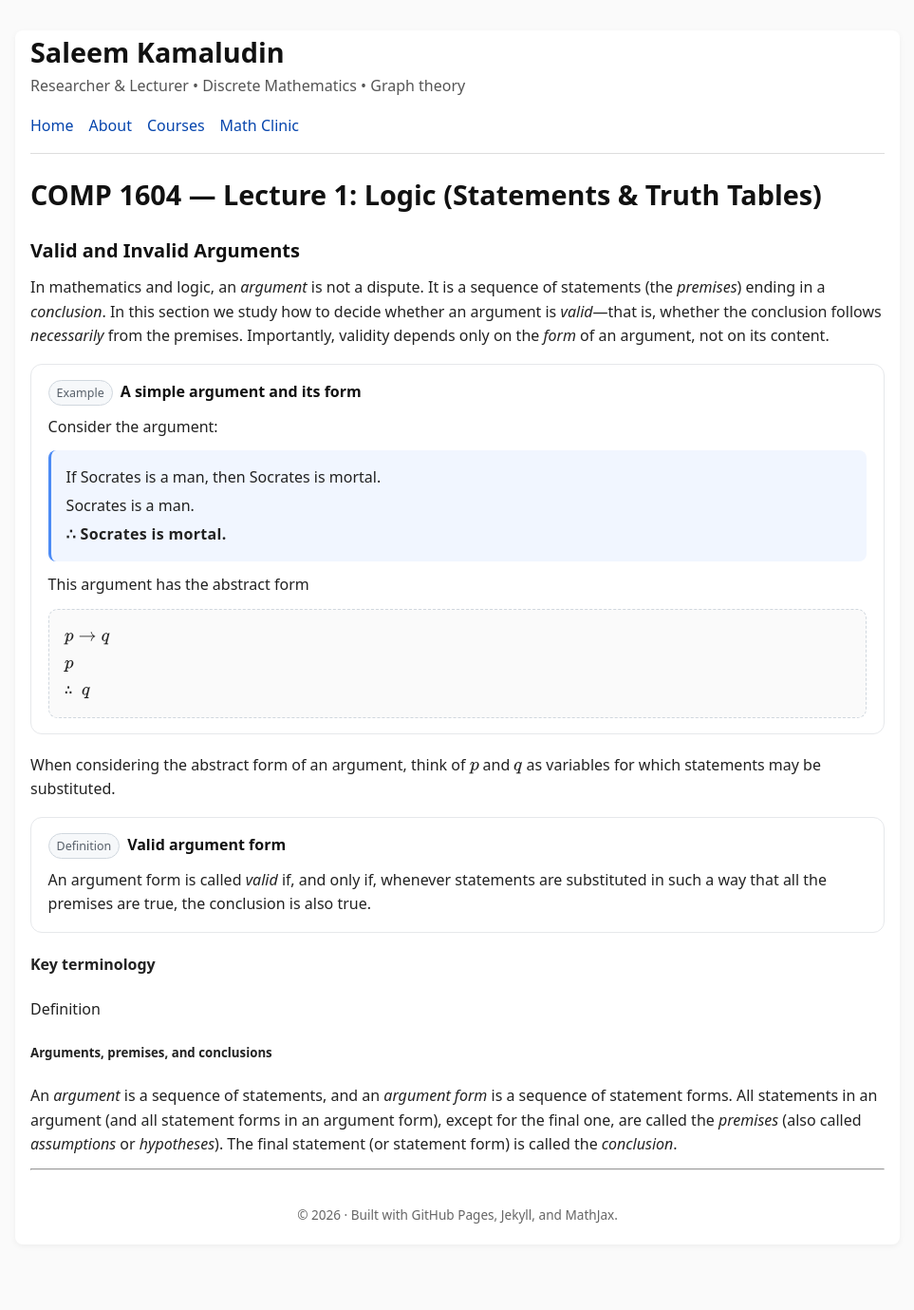
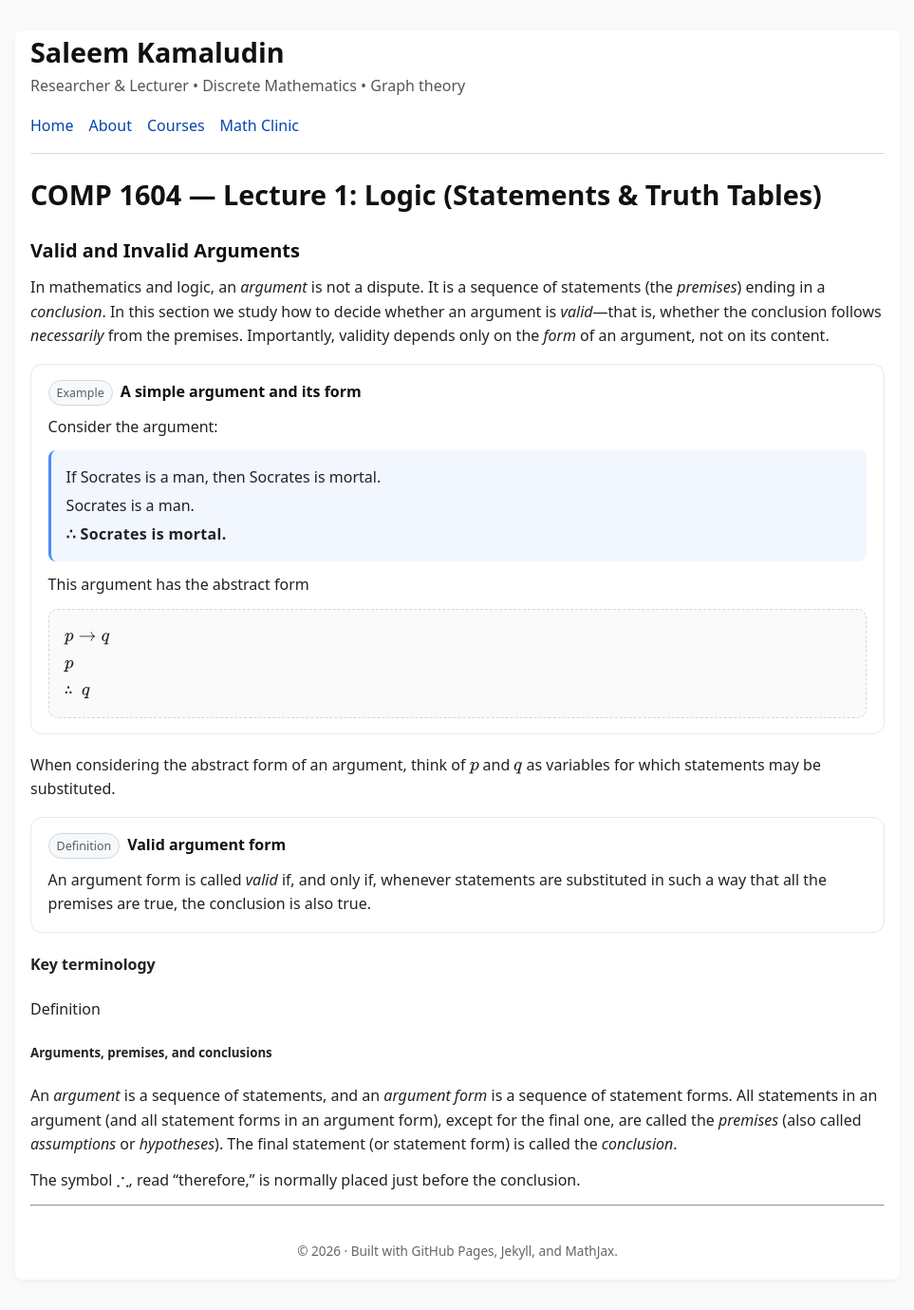
Before and after one commit to SaleemKamaludin/SaleemKamaludin.github.io, a Jekyll site: the page built from courses/comp1604/lecture-notes/lecture-01/index.md, in a window 1280 px wide. Shown: the whole page at 95% size, without its empty margins (158-1121 px from the left). Built offline with Jekyll 4.4.1, drawn with Linux system fonts in a browser that asks for light colours; before the commit the page ends 1342 px from its top, so only the background shows below that.

Commit message:
Update index.md

```diff
--- a/courses/comp1604/lecture-notes/lecture-01/index.md
+++ b/courses/comp1604/lecture-notes/lecture-01/index.md
@@ -229,3 +229,7 @@ permalink: /courses/comp1604/lecture-notes/lecture-01/
       the <em>premises</em> (also called <em>assumptions</em> or <em>hypotheses</em>).
       The final statement (or statement form) is called the <em>conclusion</em>.
     </p>
+
+
+
+ <p>      The symbol \( \therefore \), read “therefore,” is normally placed just before the conclusion.    </p>
```
